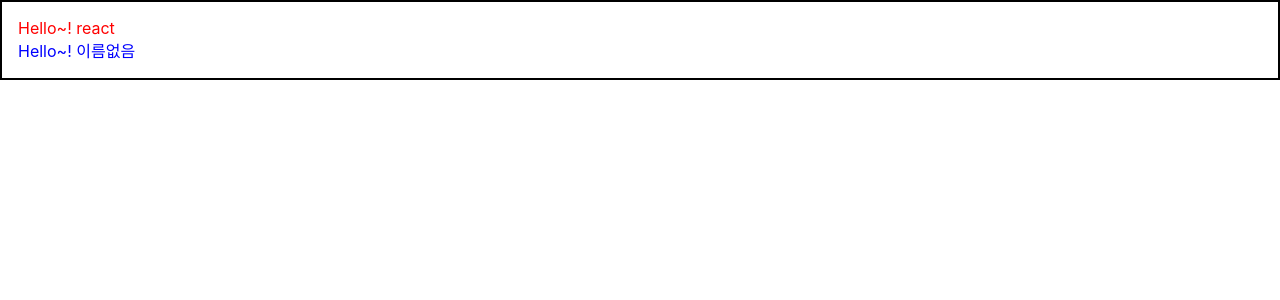
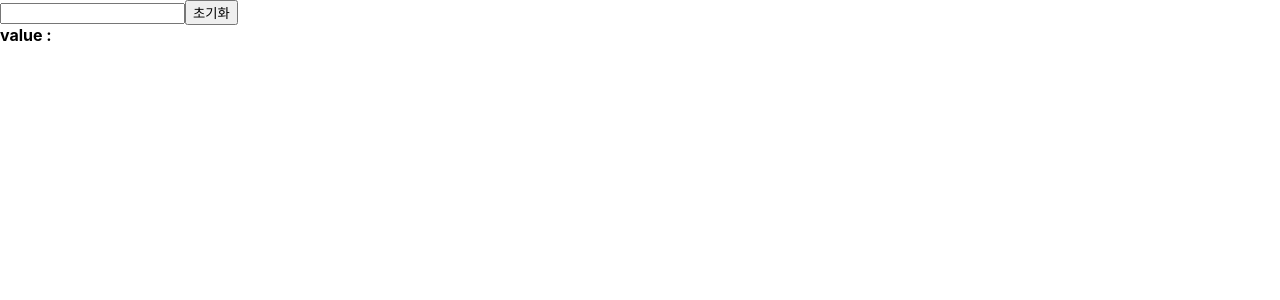
Before and after one commit to CodingScript990/React-Study, a React (Create React App) app: page / in a window 1280 px wide. Shown: the top 300 px of the page. Built offline with nearby package versions, Linux system fonts and the light colour scheme.

Commit message:
2021.12.20 React.JS - Day 3(Conditional rendering, useState, input state)

```diff
--- a/src/App.js
+++ b/src/App.js
@@ -1,12 +1,9 @@
-import Test from './Test';
-import Wrapper from './Wrapper';
+import Counter from './Counter';
+import InputSample from './InputSample';
 
 function App() {
   return (
-    <Wrapper>
-      <Test name="react" color="red"/>
-      <Test color="blue"/>
-    </Wrapper>
+    <InputSample />
   );
 }
 
--- /dev/null
+++ b/src/Counter.js
@@ -0,0 +1,22 @@
+import React, { useState } from 'react';
+
+function Counter() {
+    const [number, setNumber] = useState(0); // 원소1, 원소2 => 0
+
+    const onIncrease = () => {
+        setNumber(prevNumber => prevNumber + 1); // 현재 값을 업데이트 하겠다.
+    };
+
+    const onDecrease = () => {
+        setNumber(prevNumber => prevNumber - 1);
+    };
+    return (
+        <div>
+            <h1>{number}</h1>
+            <button onClick={onIncrease}>+1</button>
+            <button onClick={onDecrease}>-1</button>
+        </div>
+    );
+};
+
+export default Counter;
--- /dev/null
+++ b/src/InputSample.js
@@ -0,0 +1,23 @@
+import React, {useState} from 'react';
+
+function InputSample() {
+    const [text, setText] = useState(''); // string blank space
+    const onChange = (e) => {
+        setText(e.target.value); // text value write
+    };
+    const onReset = (e) => {
+        setText(''); // string value reset
+    };
+    return (
+        <div>
+            <input onChange={onChange} value={text} />
+            <button onClick={onReset}>초기화</button>
+            <div>
+                <b>value : </b>
+                {text}
+            </div>
+        </div>
+    );
+};
+
+export default InputSample;
--- a/src/Test.js
+++ b/src/Test.js
@@ -1,9 +1,12 @@
 import React from 'react';
 
-function Test({color, name}) {
-    return <div style={{
-        color
-    }}>Hello~! {name}</div>;
+function Test({color, name, isSpecial}) {
+    return (
+        <div style={{color}}>
+            {isSpecial ? <b>*</b> : null}
+            Hello~! {name}
+        </div>
+    );
 }
 
 Test.defaultProps = {
```
